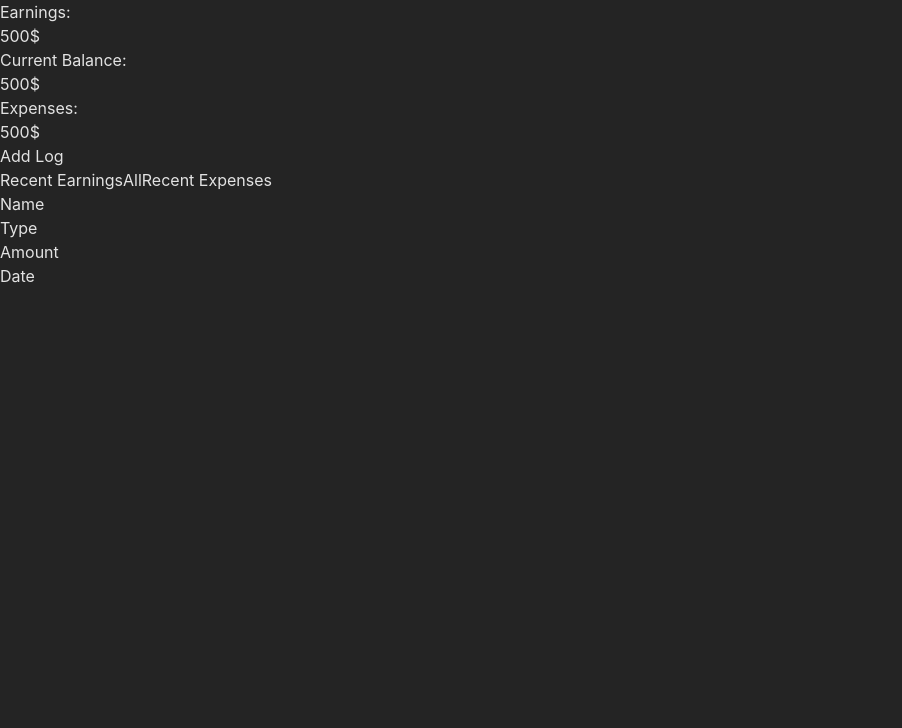
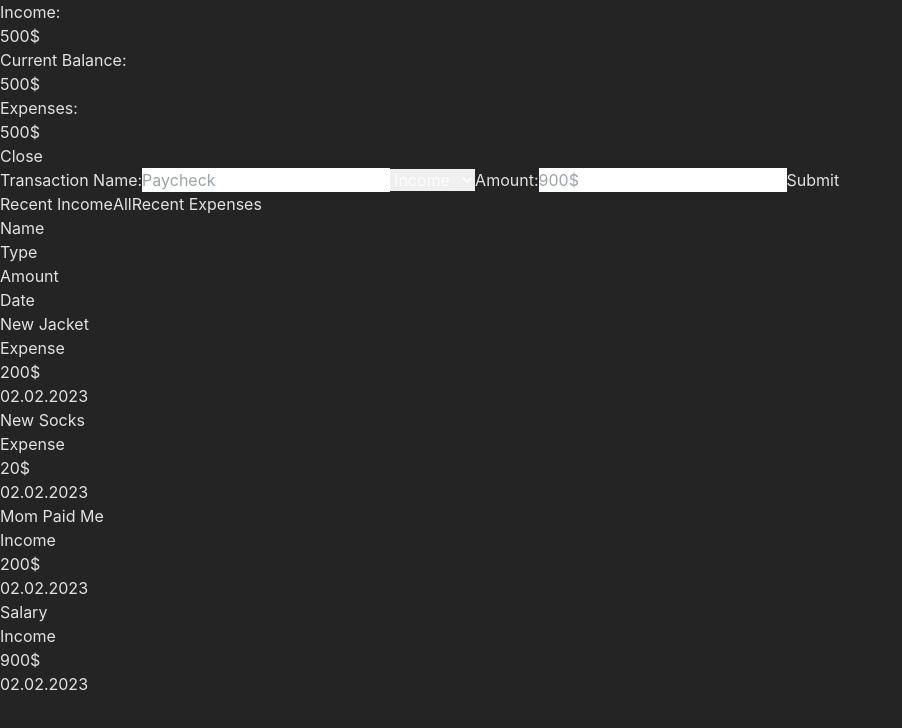
Before and after one commit to RaikkoP/financemanager, a React (Vite) app: page / in a window 1280 px wide. Both pictures are taken after a click on the button "Add Log". Shown: the top 728 px of the page, without its empty margins (0-902 px from the left). Built offline with nearby package versions, Linux system fonts and the light colour scheme.

Commit message:
Added Form Support and filters

```diff
--- /dev/null
+++ b/src/class/Expense.js
@@ -0,0 +1,10 @@
+
+export default class Expense {
+    constructor(name, type, amount) {
+      this.id = Math.floor(Math.random() * 200);
+      this.name = name;
+      this.type = type;
+      this.amount = amount;
+      this.date = '10.02.2023';
+    }
+  }
--- a/src/components/Dashboard/Dashboard.jsx
+++ b/src/components/Dashboard/Dashboard.jsx
@@ -1,14 +1,46 @@
+import { useState } from "react";
 import Filters from "../Filters/Filters";
 import Form from "../Form/Form";
 import Header from "../Header/Header";
 
 export default function Dashboard()  {
 
+    const [data, setData] = useState([
+        {
+            id: 1,
+            name: "New Jacket",
+            type: "Expense",
+            amount: "200$",
+            date: "02.02.2023"
+        },
+        {
+            id: 2,
+            name: "New Socks",
+            type: "Expense",
+            amount: "20$",
+            date: "02.02.2023"
+        },
+        {
+            id: 3,
+            name: "Mom Paid Me",
+            type: "Income",
+            amount: "200$",
+            date: "02.02.2023"
+        },
+        {
+            id: 4,
+            name: "Salary",
+            type: "Income",
+            amount: "900$",
+            date: "02.02.2023"
+        }
+    ]);
+
     return (
-        <div>
+        <>
             <Header></Header>
-            <Form></Form>
-            <Filters></Filters>
-        </div>
+            <Form expenses={data} setExpenses={setData}></Form>
+            <Filters expenses={data}></Filters>
+        </>
     )
 }
--- a/src/components/Filters/Filters.jsx
+++ b/src/components/Filters/Filters.jsx
@@ -1,30 +1,45 @@
 import { useState } from "react"
 
-export default function Filters() {
+export default function Filters(props) {
 
-    const [filter, setFilter] = useState('all');
+    const [filter, setFilter] = useState('All');
+    const changeFilter = (newSetting) => setFilter(newSetting);
+    const tables = ["Name", "Type", "Amount", "Date"]
+
+
+    const filteredData = filter === "All" ? props.expenses : props.expenses.filter((expense) => expense.type === filter);
 
     return (
         <>
             <div className="w-[45vw] mx-auto mt-14 grid grid-cols-3">
-                <button className="border border-neutral-600 p-4">Recent Earnings</button>
-                <button className="border border-neutral-600 p-4 px-12">All</button>
-                <button className="border border-neutral-600 p-4">Recent Expenses</button>
+                <button onClick={() => changeFilter("Income")} className="border border-neutral-600 p-4">Recent Income</button>
+                <button onClick={() => changeFilter("All")} className="border border-neutral-600 p-4 px-12">All</button>
+                <button onClick={() => changeFilter("Expense")}  className="border border-neutral-600 p-4">Recent Expenses</button>
             </div>
-            <div className="w-[80vw] auto-rows-auto mx-auto mt-12 grid grid-cols-4">
+            <div className="w-[80vw] auto-rows-auto mx-auto mt-2 grid grid-cols-4 text-2xl">
+                {tables.map((table) => (
+                    <div className="border border-neutral-600 p-4" key={table}>
+                        <h2 className="text-center">{table}</h2>
+                    </div>
+                ))}
+            </div>
+            {
+            filteredData.map((expense) => (
+                <div key={expense.id} className="w-[80vw] auto-rows-auto mx-auto grid grid-cols-4 text-2xl">
                     <div className="border border-neutral-600 p-4">
-                    <h2 className="text-center">Name</h2>
+                        <h2 className="text-center">{expense.name}</h2>
                     </div>
                     <div className="border border-neutral-600 p-4">
-                    <h2 className="text-center">Type</h2>
+                        <h2 className="text-center">{expense.type}</h2>
                     </div>
                     <div className="border border-neutral-600 p-4">
-                    <h2 className="text-center">Amount</h2>
+                        <h2 className="text-center">{expense.amount}</h2>
                     </div>
                     <div className="border border-neutral-600 p-4">
-                    <h2 className="text-center">Date</h2>
+                        <h2 className="text-center">{expense.date}</h2>
                     </div>
                 </div>
+            ))}
         </>
     )
 }
--- a/src/components/Form/Form.jsx
+++ b/src/components/Form/Form.jsx
@@ -1,9 +1,60 @@
-export default function Form(){
+import { useEffect, useState } from "react"
+import Expense from "../../class/Expense";
+
+export default function Form(props){
+
+    const [open, setOpen] = useState(false);
+    const [transaction, setTransaction] = useState('');
+    const [type, setType] = useState('Income');
+    const [amount, setAmount] = useState('');
+
+    function handleTransactionChange(event) {
+        event.preventDefault();
+        setTransaction(event.target.value);
+    }
+    function handleTypeChange(event) {
+        event.preventDefault();
+        setType(event.target.value);
+    }
+    function handleAmountChange(event) {
+        event.preventDefault();
+        setAmount(event.target.value);
+    }
+    function onFormSubmit(event)  {
+        event.preventDefault();
+        const newExpense = new Expense(transaction, type, amount);
+        props.setExpenses([...props.expenses, newExpense]);
+        setTransaction('');
+        setType('Income');
+        setAmount('');
+    }
+
     return(
         <>
             <div className="flex justify-center">
-                <button className="text-3xl p-4 mt-12 border rounded-lg">Add Log</button>
+                {
+                    !open &&
+                    <button onClick={() => setOpen(true)} className="text-3xl p-4 mt-12 border rounded-lg">Add Log</button>
+                }
+                {
+                    open &&
+                    <button onClick={() => setOpen(false)} className="text-3xl p-4 mt-12 border rounded-lg">Close</button>
+                }
             </div>
+            {
+                open &&
+                <form className="mt-8 w-[25%] mx-auto flex flex-col justify-center">
+                    <label htmlFor="transaction">Transaction Name:</label>
+                    <input className="mb-4" onChange={(event) => handleTransactionChange(event)} value={transaction} placeholder="Paycheck" type="text" id="transaction" name="transaction"/>
+                    <select className="mb-2" onChange={(event) => handleTypeChange(event)} value={type} id="type" name="type">
+                        <option value="Income">Income</option>
+                        <option value="Expense">Expense</option>
+                    </select>
+                    <label htmlFor="amount">Amount:</label>
+                    <input className="mb-2" onChange={(event) => handleAmountChange(event)} value={amount} placeholder="900$" type="text" id="amount" name="amount"/>
+                    <button onClick={(event) => onFormSubmit(event)} className="border border-neutral-600 p-4">Submit</button>
+                </form>
+            }
         </>
     )
 }
--- a/src/components/Header/Header.jsx
+++ b/src/components/Header/Header.jsx
@@ -2,7 +2,7 @@ export default function Header() {
     return (
         <div className="w-[85%] mx-auto grid grid-cols-3 m-3 mt-20 text-center text-black">
             <div className="font-bold text-xl rounded-lg mx-2 p-8 bg-lime-400">
-                <h2>Earnings: </h2>
+                <h2>Income: </h2>
                 <h3>500$</h3>
             </div>
             <div className="font-bold text-xl rounded-lg mx-2 p-8 bg-stone-200">
```
Lines whose indentation alone changed are shown as unchanged.
